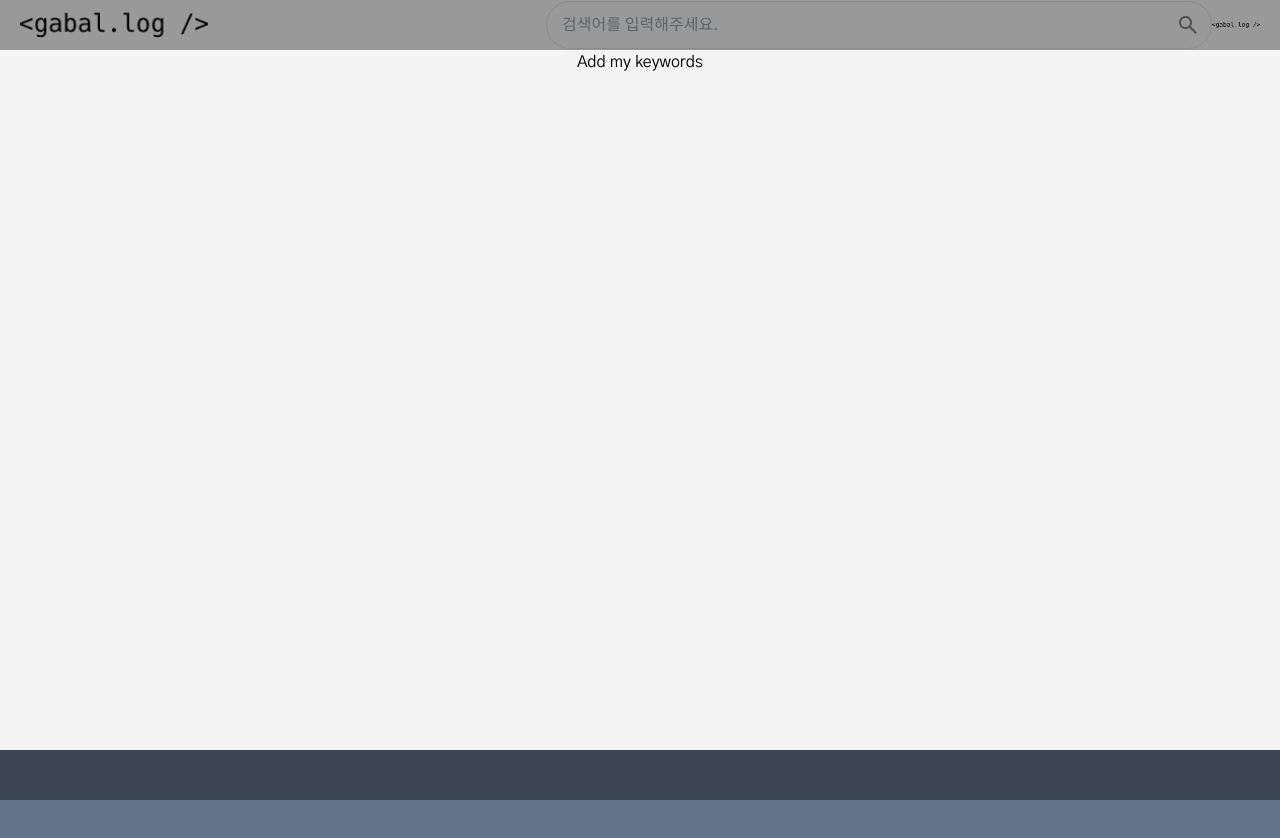
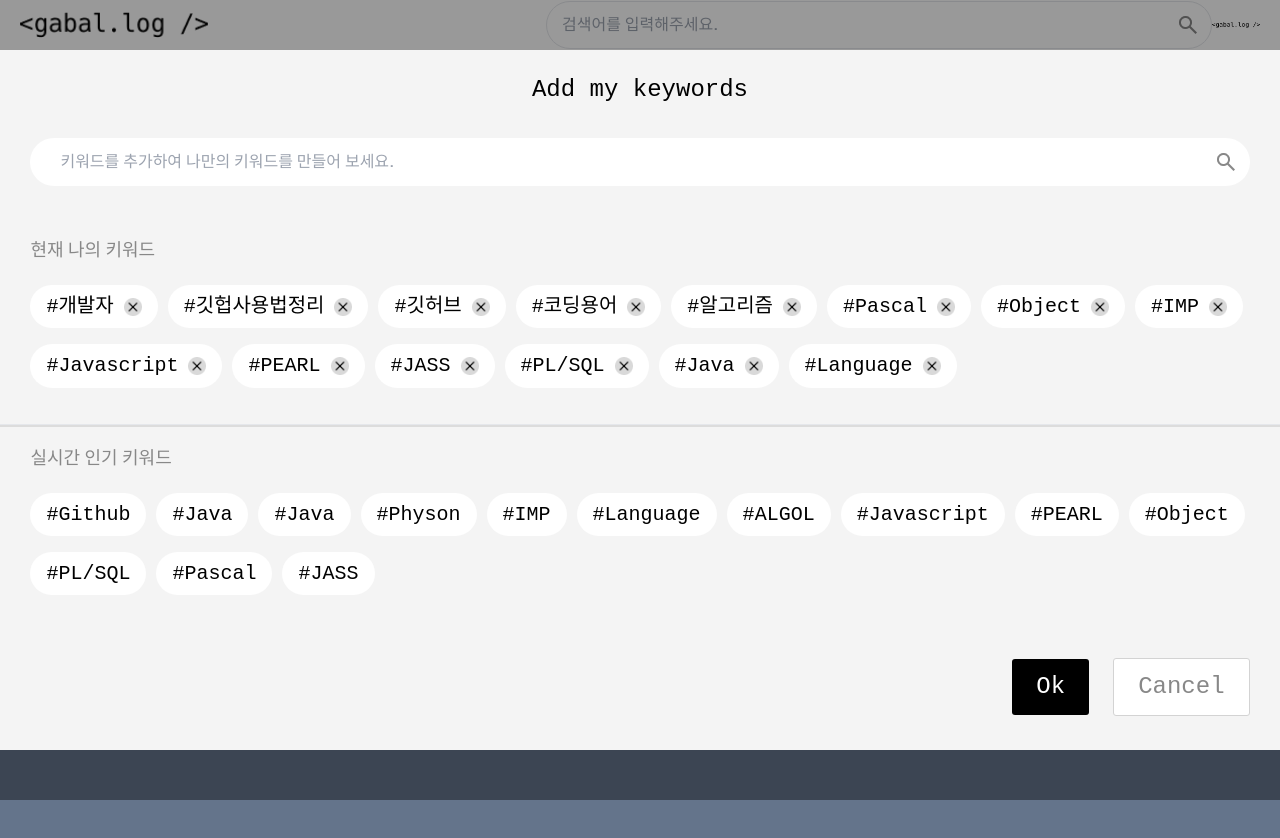
Before and after one commit to GaebalLog/GaebalLog_front, a Next.js app: page / in a window 1280 px wide. Both pictures are taken after a click on the button "edit". Shown: the top 838 px of the page. Built offline with nearby package versions, Linux system fonts and the light colour scheme; a small style sheet from the web is missing.

Commit message:
[FEAT] 레이아웃 작업 완료

```diff
--- a/src/components/designSystem/Input.tsx
+++ b/src/components/designSystem/Input.tsx
@@ -23,8 +23,8 @@ const Input: React.FC<InputProps> = ({
   switch (type) {
     case "searchModal":
       style = {
-        container: "relative w-[400px] h-[40px]",
-        input: "w-full h-full p-[10px] rounded-[5px]",
+        container: "relative w-full h-[48px] mb-[53px]",
+        input: "w-full h-full pl-[30px] pr-[55px] rounded-full",
       };
       break;
     default: //"header"일 경우
--- a/src/components/modal/keywordSearch/KeywordSearch.tsx
+++ b/src/components/modal/keywordSearch/KeywordSearch.tsx
@@ -1,17 +1,127 @@
 import React from "react";
+import Image from "next/image";
+import { useRecoilValue, useSetRecoilState } from "recoil";
 
 import { BG_COLOR } from "@/constants/global/colors";
+import { FONT_FAMILY } from "@/constants/global/fonts";
+import Input from "@/components/designSystem/Input";
 import Button from "@/components/designSystem/Button";
+import { darkAtom, modalAtom } from "@/constants/global/atoms";
 
 import Modal from "../Modal";
+import close from "../../../../public/assets/images/common/close.png";
+import darkClose from "../../../../public/assets/images/common/darkClose.png";
+
+const mockMyCategory = [
+  "개발자",
+  "깃헙사용법정리",
+  "깃허브",
+  "코딩용어",
+  "알고리즘",
+  "Pascal",
+  "Object",
+  "IMP",
+  "Javascript",
+  "PEARL",
+  "JASS",
+  "PL/SQL",
+  "Java",
+  "Language",
+];
+
+const mockHotCategory = [
+  "Github",
+  "Java",
+  "Java",
+  "Physon",
+  "IMP",
+  "Language",
+  "ALGOL",
+  "Javascript",
+  "PEARL",
+  "Object",
+  "PL/SQL",
+  "Pascal",
+  "JASS",
+];
+
+const style = {
+  container: `flex justify-center w-[1330px] h-[700px] ${BG_COLOR.general02}}`,
+  widthWrapper: `flex flex-col items-center w-11/12`,
+  title: `text-2xl ${FONT_FAMILY.hack} mt-6 mb-8`,
+  keyworBox: `self-start`,
+  keyworBoxTitle: `text-[18px] leading-[22.5px] text-[#888888]`,
+  keywordList: `flex flex-wrap gap-[10px] mt-[22px]`,
+  line: `w-[1330px] h-[3px] bg-[#DCDCDC] mt-[30px] mb-5`,
+  buttonBox: `self-end mt-[57px]`,
+};
 
 const KeywordSearch = () => {
+  const [search, setSearch] = React.useState("");
+  const isDark = useRecoilValue(darkAtom);
+  const setIsModal = useSetRecoilState(modalAtom);
+
   return (
     <Modal background>
-      <div
-        className={`flex flex-col items-center w-[1330px] h-[700px] ${BG_COLOR.general02}}`}
-      >
-        <span>Add my keywords</span>
+      <div className={style.container}>
+        <div className={style.widthWrapper}>
+          <span className={style.title}>Add my keywords</span>
+          <Input
+            type="searchModal"
+            placeholder="키워드를 추가하여 나만의 키워드를 만들어 보세요."
+            value={search}
+            onChange={setSearch}
+          />
+          <div className={style.keyworBox}>
+            <span className={style.keyworBoxTitle}>현재 나의 키워드</span>
+            <ul className={style.keywordList}>
+              {mockMyCategory.map((category) => {
+                return (
+                  <li key={category} className="mb-[6px]">
+                    <Button size="category" color="background" rounded withIcon>
+                      <span>#{category}</span>
+                      <Image
+                        className="ml-[10px]"
+                        src={isDark ? darkClose : close}
+                        width={18}
+                        height={18}
+                        alt="삭제"
+                      />
+                    </Button>
+                  </li>
+                );
+              })}
+            </ul>
+          </div>
+          <hr className={style.line} />
+          <div className={style.keyworBox}>
+            <span className={style.keyworBoxTitle}>실시간 인기 키워드</span>
+            <ul className={style.keywordList}>
+              {mockHotCategory.map((category) => {
+                return (
+                  <li key={category} className="mb-[6px]">
+                    <Button size="category" color="background" rounded>
+                      #{category}
+                    </Button>
+                  </li>
+                );
+              })}
+            </ul>
+          </div>
+          <div className={style.buttonBox}>
+            <Button className="mr-6" size="confirm" color="black">
+              Ok
+            </Button>
+            <Button
+              size="confirm"
+              color="cancleButton"
+              border
+              onClick={() => setIsModal((prev) => !prev)}
+            >
+              Cancel
+            </Button>
+          </div>
+        </div>
       </div>
     </Modal>
   );
--- a/src/constants/global/atoms.ts
+++ b/src/constants/global/atoms.ts
@@ -5,7 +5,7 @@ export const modalAtom = atom({
   default: false,
 });
 
-export const darkAtom = atom<0 | 1>({
+export const darkAtom = atom({
   key: "dark",
-  default: 0,
+  default: false,
 });
```
Also changed, not shown: public/assets/images/common/close.png (added), public/assets/images/common/darkClose.png (added).
